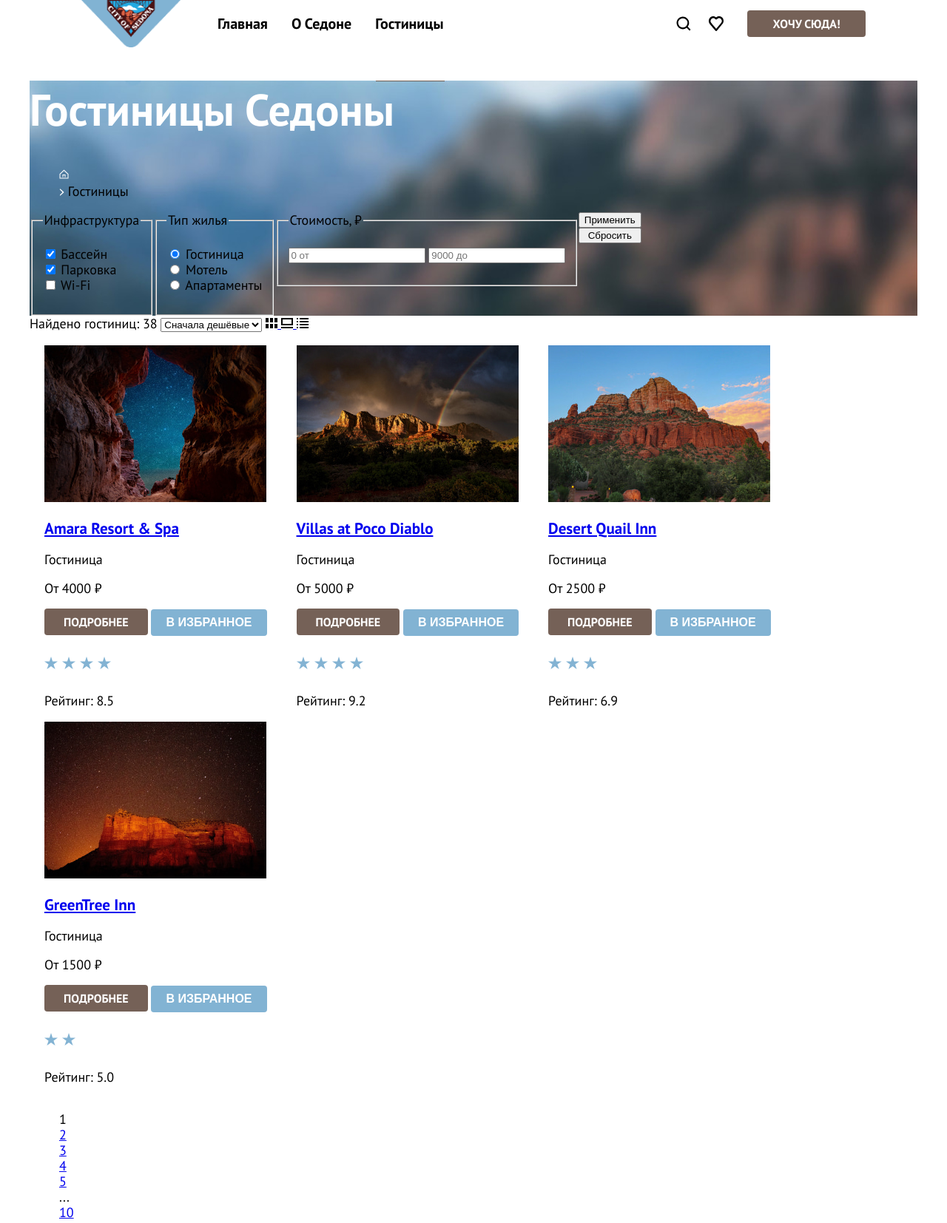
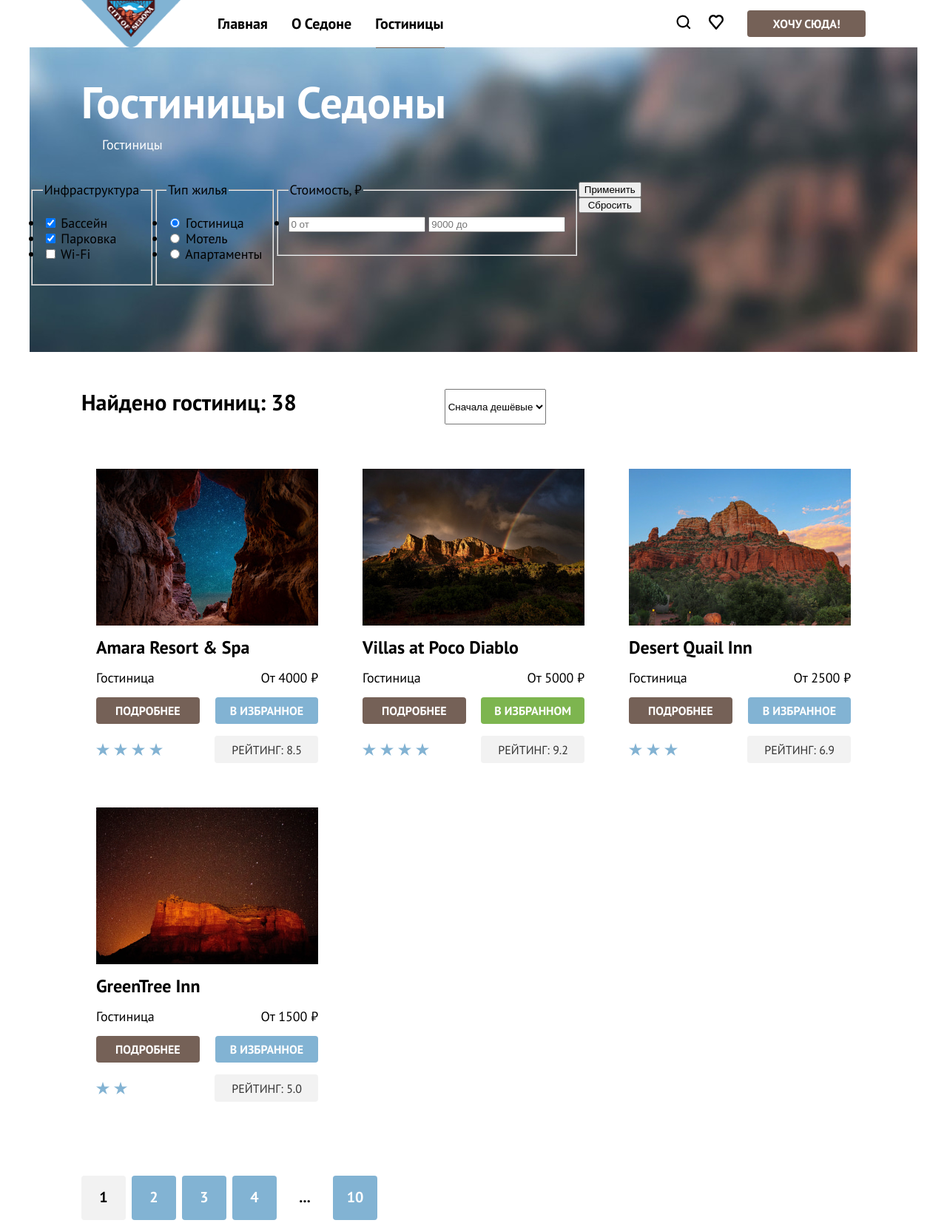
Before and after one commit to htmlacademy-htmlcss/2259141-sedona-2, a plain HTML site: page catalog.html in a window 1280 px wide. Shown: the top 1654 px of the page at 74% size. Drawn offline with Linux system fonts and the light colour scheme.

Commit message:
Добавляет декоративные элементы

```diff
--- a/catalog.html
+++ b/catalog.html
@@ -26,13 +26,13 @@
       </ul>
       <ul class="navigation-list navigation-user">
         <li class="navigation-item">
-          <a class="navigation-link link-user" href="#">
+          <a class="navigation-link-user" href="#">
             <img class="icon-search" src="images/search.svg" width="20" height="20" alt="Поиск">
             <span class="visually-hidden">Поиск</span>
           </a>
         </li>
         <li class="navigation-item">
-          <a class="navigation-link link-user" href="#">
+          <a class="navigation-link-user" href="#">
             <img class="icon-favourites" src="images/heart.svg" width="20" height="20" alt="Избранное">
             <span class="visually-hidden">Избранное</span>
           </a>
@@ -50,13 +50,12 @@
           <h1 class="inner-header-title">Гостиницы Седоны</h1>
           <ul class="breadcrumbs">
             <li class="breadcrumbs-item">
-              <a class="breadcrumbs-link" href="index.html">
-                <img class="breadcrumbs-home" src="images/home.svg" width="13" height="15" alt="На главную">
+              <a class="breadcrumbs-link link-home" href="index.html">
+                <span class="visually-hidden">На главную</span>
               </a>
             </li>
             <li class="breadcrumbs-item">
-              <img src="images/arrow-hotels.svg" width="7" height="10">
-              <a class="breadcrumbs-link">Гостиницы</a>
+              <a class="breadcrumbs-link link-hotel" href="#">Гостиницы</a>
             </li>
           </ul>
         </header>
@@ -142,87 +141,117 @@
         </section>
       </div>
       <section class="catalog-select">
+        <div class="sorting-container">
           <span class="search-resuit">Найдено гостиниц: 38</span>
           <select class="select-control" aria-label="Сортировка">
             <option value="cheap">Сначала дешёвые</option>
-          <img src="images/arrow.svg" width="12" height="7">
           </select>
           <a class="button button-light-selected" href="#">
-          <img class="button-mode" src="images/mode-1.svg" width="16" height="14" alt="Список карточками">
             <span class="visually-hidden">Показать карточки</span>
           </a>
           <a class="button button-light" href="#">
-          <img class="button-mode" src="images/mode-2.svg" width="16" height="14" alt="Одна карточка">
             <span class="visually-hidden">Показать широкую карточку</span>
           </a>
           <a class="button button-light" href="#">
-          <img class="button-mode" src="images/mode-3.svg" width="16" height="14" alt="Список">
             <span class="visually-hidden">Показать список</span>
           </a>
+        </div>
         <ul class="hotel-list">
           <li class="hotel-card">
             <a class="hotel-card-link" href="hotel.html">
               <img class="hotel-card-image" src="images/catalog-hotel/hotel-1.jpg" width="300" height="212"
                 alt="Гостиница">
+            </a>
+            <a class="hotel-card-title-link" href="#">
               <h3 class="hotel-card-title">Amara Resort & Spa</h3>
             </a>
-            <p class="hotel-card-description">Гостиница</p>
-            <p class="hotel-card-price">От 4000 ₽</p>
-            <a class="hotel-card-button button" href="#">Подробнее</a>
+            <div class="hotel-card-content">
+              <span class="hotel-card-description">Гостиница</span>
+              <span class="hotel-card-price">От 4000 ₽</span>
+            </div>
+            <div class="hotel-card-content">
+              <a class="hotel-card-button" href="#">Подробнее</a>
               <button class="hotel-card-favourite">В избранное</button>
-            <p class="four-stars">
+            </div>
+            <div class="hotel-card-content">
+              <span class="stars">
                 <img class="four-stars" src="images/stars/four-stars.svg" width="140" height="37" alt="4 звезды">
                 <span class="visually-hidden">4 звезды</span>
-            </p>
-            <p class="hotel-card-rating">Рейтинг: 8.5</p>
+              </span>
+              <button class="hotel-card-rating">Рейтинг: 8.5</button>
+            </div>
           </li>
           <li class="hotel-card">
             <a class="hotel-card-link" href="hotel.html">
               <img class="hotel-card-image" src="images/catalog-hotel/hotel-2.jpg" width="300" height="212"
                 alt="Гостиница">
+            </a>
+            <a class="hotel-card-title-link" href="#">
               <h3 class="hotel-card-title">Villas at Poco Diablo</h3>
             </a>
-            <p class="hotel-card-description">Гостиница</p>
-            <p class="hotel-card-price">От 5000 ₽</p>
-            <a class="hotel-card-button button" href="#">Подробнее</a>
-            <button class="hotel-card-favourite">В избранное</button>
-            <p class="four-stars">
+            <div class="hotel-card-content">
+              <span class="hotel-card-description">Гостиница</span>
+              <span class="hotel-card-price">От 5000 ₽</span>
+            </div>
+            <div class="hotel-card-content">
+              <a class="hotel-card-button" href="#">Подробнее</a>
+              <button class="hotel-card-favourite button-favourite">В избранном</button>
+            </div>
+            <div class="hotel-card-content">
+              <span class="stars">
                 <img class="four-stars" src="images/stars/four-stars.svg" width="140" height="37" alt="4 звезды">
                 <span class="visually-hidden">4 звезды</span>
-            </p>
-            <p class="hotel-card-rating">Рейтинг: 9.2</p>
+              </span>
+              <button class="hotel-card-rating">Рейтинг: 9.2</button>
+            </div>
           </li>
           <li class="hotel-card">
             <a class="hotel-card-link" href="hotel.html">
               <img class="hotel-card-image" src="images/catalog-hotel/hotel-3.jpg" width="300" height="212"
                 alt="Гостиница">
+            </a>
+            <a class="hotel-card-title-link" href="#">
               <h3 class="hotel-card-title">Desert Quail Inn</h3>
             </a>
-            <p class="hotel-card-description">Гостиница</p>
-            <p class="hotel-card-price">От 2500 ₽</p>
-            <a class="hotel-card-button button" href="#">Подробнее</a>
+            <div class="hotel-card-content">
+              <span class="hotel-card-description">Гостиница</span>
+              <span class="hotel-card-price">От 2500 ₽</span>
+            </div>
+            <div class="hotel-card-content">
+              <a class="hotel-card-button" href="#">Подробнее</a>
               <button class="hotel-card-favourite">В избранное</button>
-            <p class="three-stars">
+            </div>
+            <div class="hotel-card-content">
+              <span class="stars">
                 <img class="three-stars" src="images/stars/three-stars.svg" width="140" height="37" alt="3 звезды">
                 <span class="visually-hidden">3 звезды</span>
-            </p>
-            <p class="hotel-card-rating">Рейтинг: 6.9</p>
+              </span>
+              <button class="hotel-card-rating">Рейтинг: 6.9</button>
+            </div>
           </li>
           <li class="hotel-card">
             <a class="hotel-card-link" href="hotel.html">
               <img class="hotel-card-image" src="images/catalog-hotel/hotel-4.jpg" width="300" height="212"
                 alt="Гостиница">
+            </a>
+            <a class="hotel-card-title-link" href="#">
               <h3 class="hotel-card-title">GreenTree Inn</h3>
             </a>
-            <p class="hotel-card-description">Гостиница</p>
-            <p class="hotel-card-price">От 1500 ₽</p>
-            <a class="hotel-card-button button" href="#">Подробнее</a>
+            <div class="hotel-card-content">
+              <span class="hotel-card-description">Гостиница</span>
+              <span class="hotel-card-price">От 1500 ₽</span>
+            </div>
+            <div class="hotel-card-content">
+              <a class="hotel-card-button" href="#">Подробнее</a>
               <button class="hotel-card-favourite">В избранное</button>
-            <p class="two-stars">
+            </div>
+            <div class="hotel-card-content">
+              <span class="stars">
                 <img class="two-stars" src="images/stars/two-stars.svg" width="140" height="37" alt="2 звезды">
                 <span class="visually-hidden">2 звезды</span>
-            </p>
-            <p class="hotel-card-rating">Рейтинг: 5.0</p>
+              </span>
+              <button class="hotel-card-rating">Рейтинг: 5.0</button>
+            </div>
           </li>
         </ul>
         <ul class="pagination">
@@ -239,10 +268,7 @@
             <a class="pagination-link" href="#">4</a>
           </li>
           <li class="pagination-item">
-            <a class="pagination-link" href="#">5</a>
-          </li>
-          <li class="pagination-item">
-            <span class="pagination-item">...</span>
+            <span class="pagination-link pagination-space">...</span>
           </li>
           <li class="pagination-item">
             <a class="pagination-link" href="#">10</a>
@@ -251,7 +277,8 @@
       </section>
       <section class="page-newsletter-catalog">
         <h2 class="title">Подпишитесь на рассылку</h2>
-        <p class="title-description">Только полезная информация и никакого спама, <br>честное бойскаутское!</p>
+        <p class="title-description newsletter-description">Только полезная информация и никакого спама, <br>честное
+          бойскаутское!</p>
         <form class="page-form" action="https://echo.htmlacademy.ru/" method="post">
           <label for="appointment-e-mail" class="visually-hidden">E-mail</label>
           <input type="email" placeholder="Ваш e-mail" name="appointment-e-mail" id="appointment-e-mail" required>
@@ -265,19 +292,19 @@
       <section class="footer-social">
         <h2 class="visually-hidden">Социальные сети</h2>
         <ul class="footer-social-list">
-          <li class="footer social-item">
+          <li class="footer-social-item">
             <a class="button" href="http://vk.com/htmlacademy">
               <img class="social-item-vk" src="images/social/vk.svg" width="24" height="14" alt="ВКонтакте">
               <span class="visually-hidden">ВКонтакте</span>
             </a>
           </li>
-          <li class="footer social-item">
+          <li class="footer-social-item">
             <a class="button" href="http://t.me/htmlacademy">
               <img class="social-item-telegram" src="images/social/telegram.svg" width="18" height="15" alt="Телеграм">
               <span class="visually-hidden">Телеграм</span>
             </a>
           </li>
-          <li class="footer social-item">
+          <li class="footer-social-item">
             <a class="button" href="http://www.youtube.com/user/htmlacademyru">
               <img class="social-item-youtube" src="images/social/youtube.svg" width="18" height="15" alt="Ютуб">
               <span class="visually-hidden">Ютуб</span>
@@ -287,7 +314,7 @@
       </section>
       <section class="footer-contact">
         <h2 class="visually-hidden">Контактный телефон</h2>
-        <a class="contact-phone" href="tel:+78128121212">+7(812)812-12-12</a>
+        <a class="contact-phone" href="tel:+78128121212">+7(812) 812-12-12</a>
       </section>
       <section class="footer-link">
         <h2 class="visually-hidden">Сайт</h2>
--- a/styles/styles.css
+++ b/styles/styles.css
@@ -62,9 +62,28 @@ body {
   background-color: #FFFFFF;
   text-align: center;
   text-decoration: none;
-  text-transform: capitalize;
+}
+.navigation-link-search {
+  display: block;
+  background-image: url(../images/search.svg);
+  background-repeat: no-repeat;
+  min-width: 18px;
+  min-height: 18px;
+}
+.navigation-link-favourites {
+  display: block;
+  background-image: url(../images/heart.svg);
+  background-repeat: no-repeat;
+  min-width: 18px;
+  min-height: 18px;
+}
+.navigation-user .navigation-item:not(:last-child) {
+  padding: 20px 12px;
 }
 .navigation-link-button {
+  display: block;
+  text-align: center;
+  text-decoration: none;
   align-content: center;
   font-weight: 700;
   font-size: 16px;
@@ -75,14 +94,8 @@ border-radius: 4px;
   width: 160px;
   height: 36px;
   background: #756157;
-margin-top: 14px;
-margin-right: 0;
-margin-bottom: 14px;
-margin-left: 20px;
+  margin: 14px 0 14px 20px;
   padding: 0;
-}
-.link-user {
-  padding: 22px 12px;
 }
 .page-container {
   width: 1200px;
@@ -258,7 +271,7 @@ padding: 0;
 .page-newsletter-catalog {
   display: block;
   margin: 0;
-  padding: 96px 258px;
+  padding: 96px 258px 104px;
   text-align: center;
   color: #000000;
 }
@@ -271,25 +284,30 @@ padding: 0;
 }
 .page-footer-container {
   display: flex;
-  width: 1200px;
-  justify-content: space-around;
-  margin-top: 40px;
-  margin-bottom: 30px;
+  justify-content: space-between;
+  width: 1060px;
+  margin: 0 auto;
+  padding-top: 40px;
+  padding-bottom: 30px;
 }
 .footer-social-list {
   display: flex;
   flex-wrap: wrap;
-  justify-content: center;
-  align-items: center;
   margin: 0;
-  padding: 0;
+  padding: 5px 0;
   list-style: none;
+}
+.catalog-select {
+  width: 1200px;
+  margin: 0 auto;
+  padding-bottom: 60px;
 }
 .catalog-filter-picture {
   background-image: url(../images/catalog-filter.jpg);
   background-repeat: no-repeat;
   background-color: #FFFFFF;
   background-size: 100% auto;
+  min-height: 412px;
 }
 .catalog-filter {
   display: flex;
@@ -297,16 +315,6 @@ padding: 0;
 .filter-button {
   display: flex;
   flex-direction: column;
-}
-.hotel-list {
-  display: flex;
-  flex-wrap: wrap;
-  width: 1060px;
-  padding: 0;
-}
-.hotel-card {
-  padding: 0 20px;
-
 }
 .catalog-filter-list {
   padding: 0;
@@ -317,35 +325,10 @@ padding: 0;
   font-weight: 700;
   line-height: 78px;
   text-align: left;
+  margin: 0 70px 8px;
+  padding-top: 35px;
 }
-.hotel-card-button {
-  color: #FFFFFF;
-  font-size: 16px;
-  font-weight: 700;
-  line-height: 20px;
-  text-align: center;
-  width: Fill (140px)px;
-  height: Hug (36px)px;
-  padding: 8px 26px 8px 26px;
-  border-radius: 4px;
-  background-color: #756157;
-  text-decoration: none;
-  text-transform: uppercase;
-}
-.hotel-card-favourite {
-  color: #FFFFFF;
-  font-size: 16px;
-  font-weight: 700;
-  line-height: 20px;
-  text-align: center;
-  width: Fill (140px)px;
-  height: Hug (36px)px;
-  padding: 8px 20px 8px 20px;
-  border-radius: 4px;
-  background-color: #82B3D3;
-  border: #FFFFFF;
-  text-transform: uppercase;
-}
+
 .contact-phone {
   font-size: 40px;
   font-weight: 400;
@@ -369,6 +352,197 @@ padding: 0;
 .main-index ul {
   list-style: none;
 }
-.main-inner ul {
-  list-style: none;
+.navigation-logo {
+  display: flex;
 }
+.logo-link {
+  display: flex;
+  padding: 8.5px 0;
+}
+.contact-phone {
+  display: flex;
+  padding: 5px 0;
+}
+.services-item {
+  display: flex;
+  flex-direction: column;
+  align-items: center;
+}
+
+.sorting-container {
+  display: flex;
+  color: #000000;
+  background-color: #FFFFFF;
+  margin: 50px 70px 40px;
+}
+.sorting-container .button {
+  width: 48px;
+  height: 48px;
+}
+.search-resuit {
+  padding-right: 200px;
+  font-size: 30px;
+  font-weight: 700;
+  line-height: 36px;
+  text-align: left;
+}
+.pagination {
+  display: flex;
+  padding: 0;
+  margin: 0 0 0 70px;
+  list-style-type: none;
+}
+.pagination-item:not(:last-child) {
+  margin-right: 8px;
+}
+.pagination-link {
+  display: block;
+  box-sizing: border-box;
+  padding: 11px 18px;
+  font-size: 20px;
+  width: 60px;
+  height: 60px;
+  font-weight: 700;
+  line-height: 36px;
+  color: #FFFFFF;
+  background-color: #82B3D3;
+  text-decoration: none;
+  border-radius: 4px;
+  text-align: center;
+}
+.pagination-current {
+  color: #000000;
+  background-color: #F2F2F2;
+}
+.pagination-space {
+  color: #000000;
+  background-color: #FFFFFF;
+}
+.hotel-list {
+  display: grid;
+  grid-template-columns: repeat(3, 340px);
+  list-style-type: none;
+  margin: 0 70px 80px;
+  padding: 0;
+  gap: 20px;
+}
+.hotel-card {
+  display: flex;
+  flex-direction: column;
+  padding: 20px;
+}
+.hotel-card-content {
+  display: flex;
+  justify-content: space-between;
+  width: 300px;
+  margin-top: 16px;
+}
+.hotel-card-image {
+  margin-bottom: 16px;
+}
+.hotel-card-title-link {
+  display: block;
+  text-decoration: none;
+  color: #000000;
+  margin: 0;
+}
+.hotel-card-title {
+  font-size: 24px;
+  font-weight: 700;
+  line-height: 28px;
+  text-align: left;
+  margin: 0;
+}
+.hotel-card-rating {
+  font-family: PT Sans;
+font-size: 16px;
+font-weight: 400;
+line-height: 20px;
+text-align: center;
+color: #333333;
+border-radius: 4px;
+background-color: #F2F2F2;
+text-transform: uppercase;
+padding: 9px 22px 8px 23px;
+margin: 0;
+border: #FFFFFF;
+}
+.hotel-card-button {
+  color: #FFFFFF;
+  font-size: 16px;
+  font-weight: 700;
+  line-height: 20px;
+  text-align: center;
+  border-radius: 4px;
+  background-color: #756157;
+  text-decoration: none;
+  text-transform: uppercase;
+  padding: 8px 26px;
+  margin-right: 20px;
+}
+.hotel-card-favourite {
+  font-family: PT Sans;
+  color: #FFFFFF;
+  font-size: 16px;
+  font-weight: 700;
+  line-height: 20px;
+  text-align: center;
+  border-radius: 4px;
+  background-color: #82B3D3;
+  border: #FFFFFF;
+  text-transform: uppercase;
+  padding: 8px 20px;
+}
+.button-favourite {
+  padding: 8px 18px;
+  background-color: #7DB54F;
+  border: #FFFFFF;
+}
+.hotel-card-link {
+  display: flex;
+}
+.stars {
+  display: flex;
+  margin-right: 20px;
+}
+.footer-social-item {
+  display: flex;
+  width: 47px;
+  height: 40px;
+  align-items: center;
+  justify-content: center;
+}
+.contact-phone:hover {
+  color: #756157;
+}
+.contact-phone:focus {
+  color: #756157;
+}
+.contact-phone:active {
+  color: #7561574D;
+}
+.breadcrumbs {
+  display: flex;
+  margin: 0 70px 40px;
+  padding: 0;
+  list-style-type: none;
+}
+.breadcrumbs-link {
+  margin-right: 28px;
+  color: #FFFFFF;
+  text-decoration: none;
+}
+.link-home {
+  background-image: url(../images/home.svg);
+  background-repeat: no-repeat;
+  background-position: center;
+  width: 13px;
+  height: 15px;
+}
+.link-hotel:hover {
+  color: #FFFFFF99;
+
+}
+.link-hotel:active {
+  color: #FFFFFF4D;
+}
```
Also changed, not shown: index.html (+12 -14 lines). Lines whose indentation alone changed are shown as unchanged.
